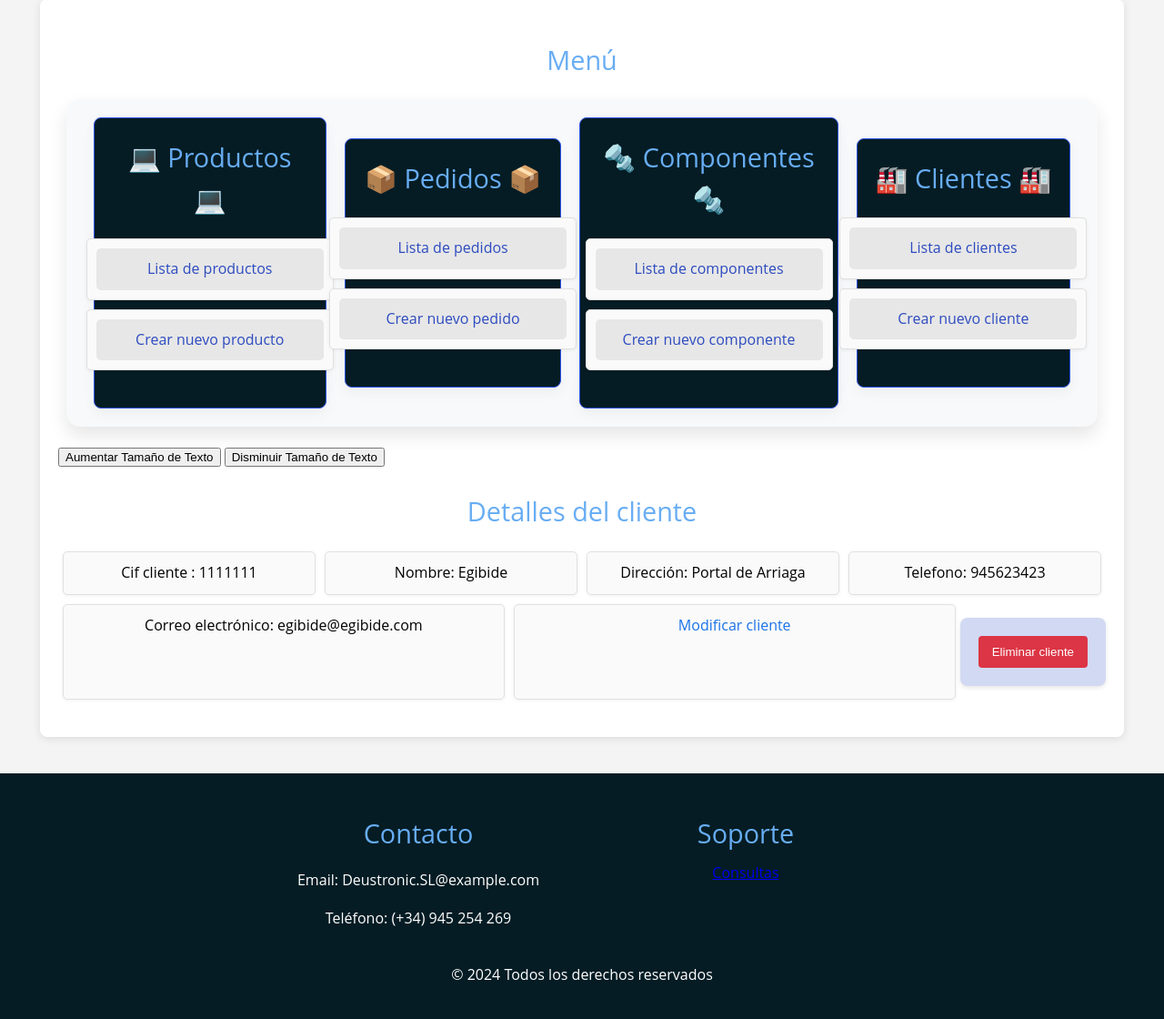
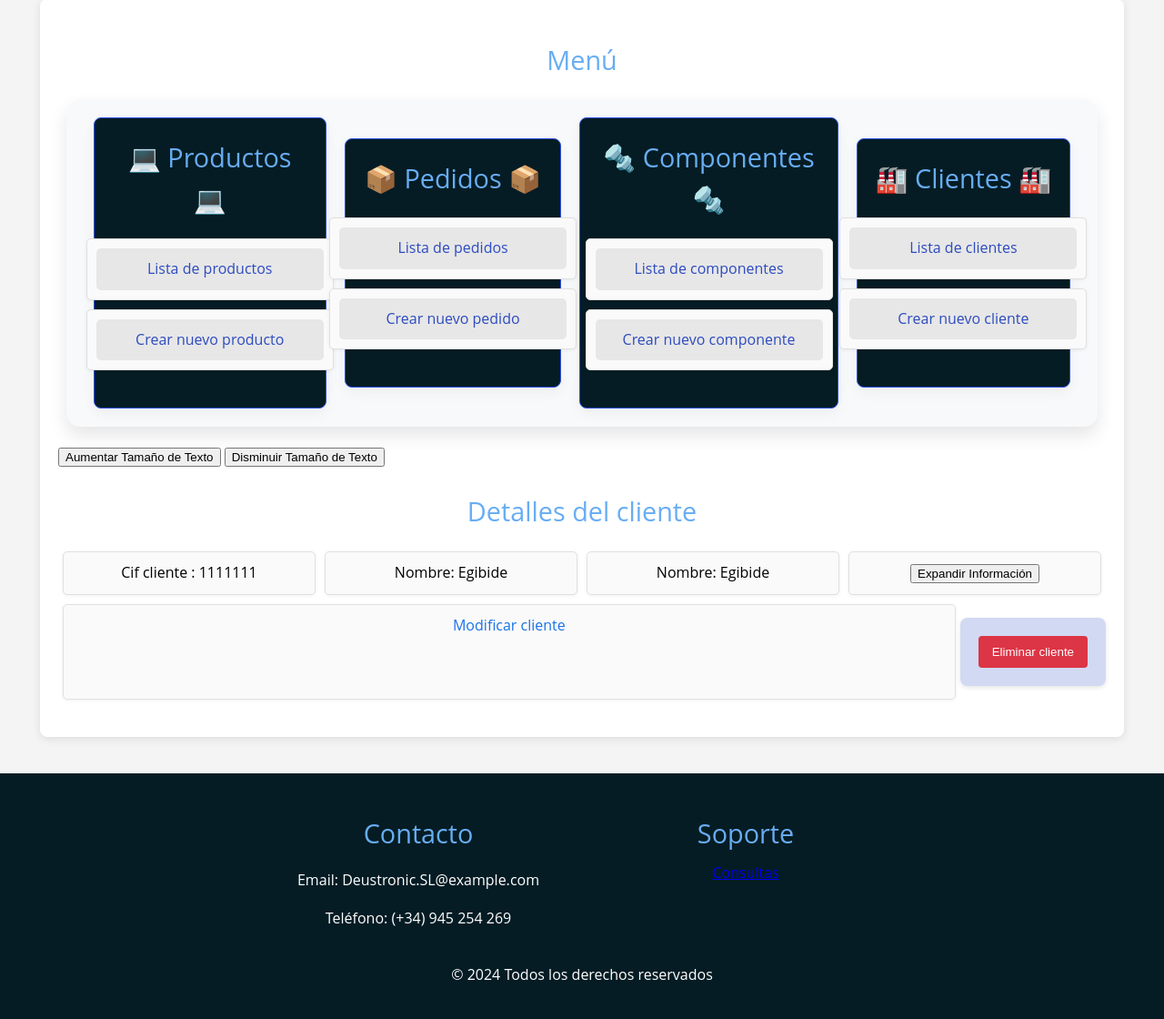
Before and after one commit to andreacastrodlc/ProyectoWebColaborativo, a Django app: page /appDjango/clientes/1111111 in a window 1280 px wide. Shown: the part 200-1320 px from the top of the page at 91% size. Run offline with Django 4.2, Linux system fonts and the light colour scheme; data comes from the database, SQL or seed files in the repository.

Commit message:
Funcionalidad de mostrar u ocultar info (Gaizka)

```diff
--- /dev/null
+++ b/ProyectoWeb/static/js/mostrar_info.js
@@ -0,0 +1,14 @@
+document.addEventListener("DOMContentLoaded", function() {
+            const toggleButton = document.getElementById("btn-toggle");
+            const infoBlock = document.getElementById("info");
+
+            toggleButton.addEventListener("click", function() {
+                if (infoBlock.style.display === "none" || infoBlock.style.display === "") {
+                    infoBlock.style.display = "block";
+                    toggleButton.textContent = "Ocultar Información";
+                } else {
+                    infoBlock.style.display = "none";
+                    toggleButton.textContent = "Expandir Información";
+                }
+            });
+        });
--- a/ProyectoWeb/templates/appDjango/cliente_detail.html
+++ b/ProyectoWeb/templates/appDjango/cliente_detail.html
@@ -5,9 +5,13 @@
         <ul>
             <li>Cif cliente : {{ object.cif_cliente }}</li>
             <li>Nombre: {{ object.nombre_empresa_cliente }}</li>
-            <li>Dirección: {{ object.direccion_cliente }}</li>
-            <li>Telefono: {{ object.telefono_cliente }}</li>
-            <li>Correo electrónico: {{ object.email_cliente }}</li>
+            <li>Nombre: {{ object.nombre_empresa_cliente }}</li>
+            <li><button id="btn-toggle">Expandir Información</button></li>
+            <div id="info" style="display: none;">
+                <li>Dirección: {{ object.direccion_cliente }}</li>
+                <li>Telefono: {{ object.telefono_cliente }}</li>
+                <li>Correo electrónico: {{ object.email_cliente }}</li>
+            </div>
             <li><a href="{% url 'cliente_update' object.pk %}">Modificar cliente</a></li>
             <form method="post" action="{% url 'cliente_delete' object.pk %}">
                 {% csrf_token %}
--- a/ProyectoWeb/templates/base.html
+++ b/ProyectoWeb/templates/base.html
@@ -72,5 +72,6 @@
         </div>
     </footer>
     <script src="{% static 'js/cambiar_texto.js' %}"></script>
+    <script src="{% static 'js/mostrar_info.js' %}"></script>
 </body>
 </html>
```
